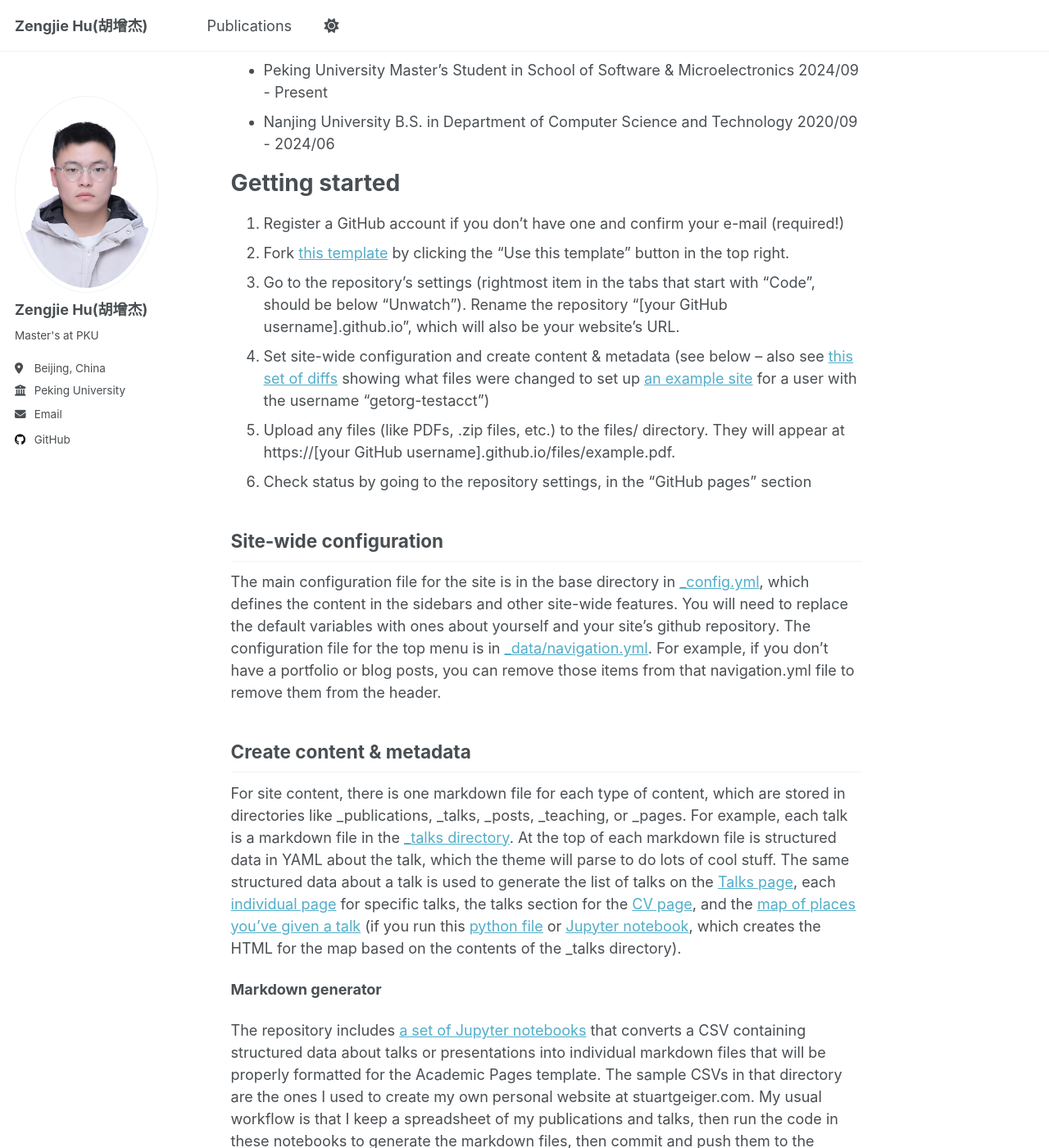
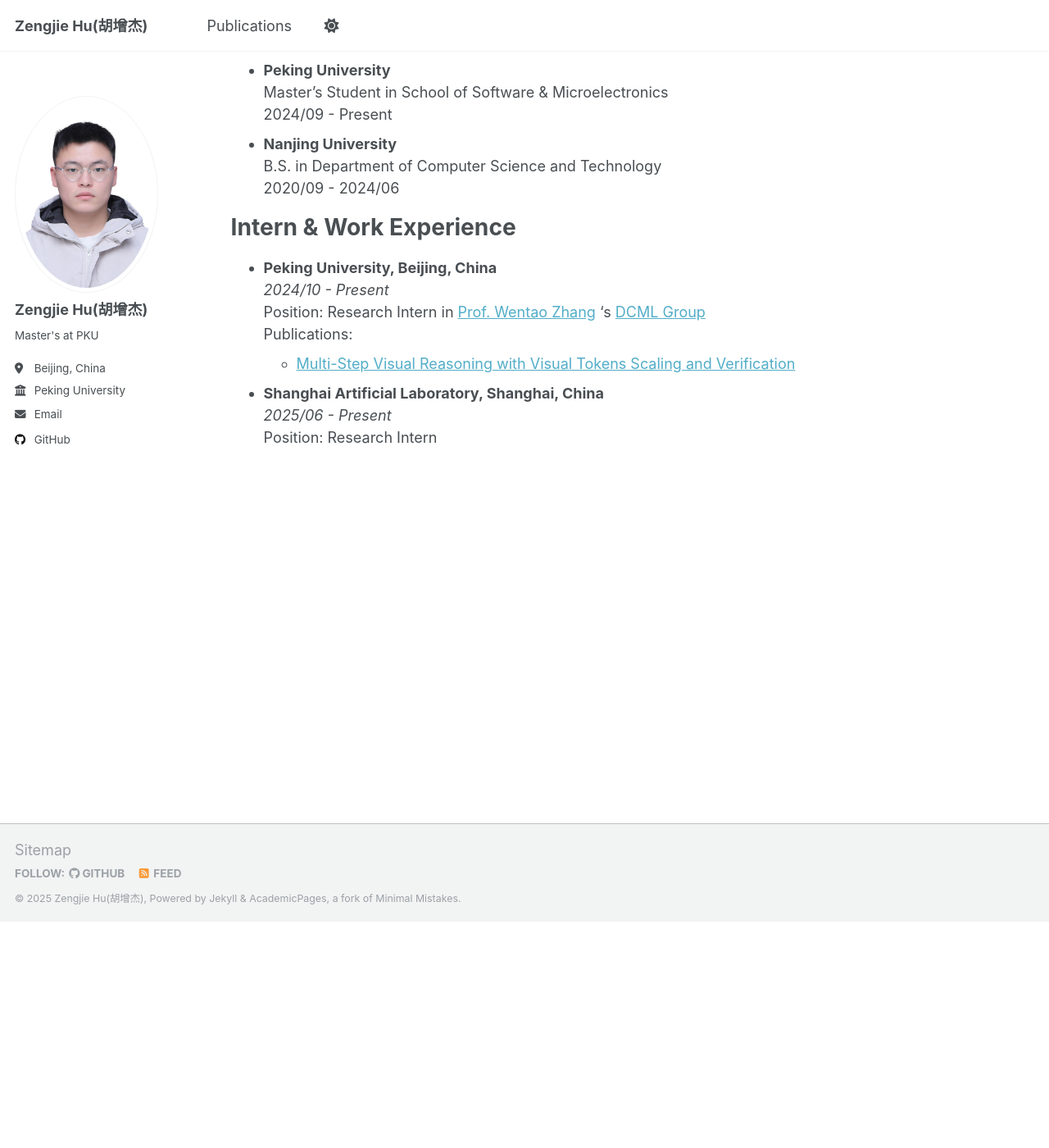
Before and after one commit to FloSophorae/FloSophorae.github.io, a Jekyll site: the page built from _pages/about.md, in a window 1280 px wide and 1400 px high, scrolled down 276 px. Shown: the whole window at 82% size. Built offline with Jekyll 4.4.1, drawn with Linux system fonts in a browser that asks for light colours; some of the changed text lies outside the part shown.

Commit message:
update about.md

```diff
--- a/_pages/about.md
+++ b/_pages/about.md
@@ -6,48 +6,27 @@
   - /about/
   - /about.html
 ---
-I am a Master’s student at the School of Software & Microelectronics, Peking University, supervised by [Assoc. Prof. Jing Qi](https://www.ss.pku.edu.cn/teacherteam/teacherlist/1610-%E8%8D%86%E7%90%A6.html). Concurrently, I work as a research assistant at [PKU-DCML Group](https://github.com/Open-DataFlow), supervised by [Prof. Wentao Zhang](https://zwt233.github.io/).
+I am a Master’s student at the School of Software and Microelectronics, Peking University, supervised by [Assoc. Prof. Jing Qi](https://www.ss.pku.edu.cn/teacherteam/teacherlist/1610-%E8%8D%86%E7%90%A6.html). Concurrently, I work as a research assistant at [PKU-DCML Group](https://github.com/Open-DataFlow), supervised by [Prof. Wentao Zhang](https://zwt233.github.io/).
 
 My research focuses on Multimodal Large Language Models and Reinforcement Learning.
 
 Education
 ======
-- Peking University
-Master's Student in School of Software & Microelectronics
+- **Peking University** <br>
+Master's Student in School of Software & Microelectronics <br>
 2024/09 - Present
-- Nanjing University
-B.S. in Department of Computer Science and Technology
+- **Nanjing University** <br>
+B.S. in Department of Computer Science and Technology <br>
 2020/09 - 2024/06
 
-Getting started
+Intern & Work Experience
 ======
-1. Register a GitHub account if you don't have one and confirm your e-mail (required!)
-2. Fork [this template](https://github.com/academicpages/academicpages.github.io) by clicking the "Use this template" button in the top right.
-3. Go to the repository's settings (rightmost item in the tabs that start with "Code", should be below "Unwatch"). Rename the repository "[your GitHub username].github.io", which will also be your website's URL.
-4. Set site-wide configuration and create content & metadata (see below -- also see [this set of diffs](http://archive.is/3TPas) showing what files were changed to set up [an example site](https://getorg-testacct.github.io) for a user with the username "getorg-testacct")
-5. Upload any files (like PDFs, .zip files, etc.) to the files/ directory. They will appear at https://[your GitHub username].github.io/files/example.pdf.
-6. Check status by going to the repository settings, in the "GitHub pages" section
+- **Peking University, Beijing, China** <br>
+*2024/10 - Present* <br>
+Position: Research Intern in [Prof. Wentao Zhang](https://zwt233.github.io/) 's [DCML Group](https://github.com/Open-DataFlow) <br>
+Publications:
+  - [Multi-Step Visual Reasoning with Visual Tokens Scaling and Verification](https://arxiv.org/abs/2506.07235)
 
-Site-wide configuration
-------
-The main configuration file for the site is in the base directory in [_config.yml](https://github.com/academicpages/academicpages.github.io/blob/master/_config.yml), which defines the content in the sidebars and other site-wide features. You will need to replace the default variables with ones about yourself and your site's github repository. The configuration file for the top menu is in [_data/navigation.yml](https://github.com/academicpages/academicpages.github.io/blob/master/_data/navigation.yml). For example, if you don't have a portfolio or blog posts, you can remove those items from that navigation.yml file to remove them from the header.
-
-Create content & metadata
-------
-For site content, there is one markdown file for each type of content, which are stored in directories like _publications, _talks, _posts, _teaching, or _pages. For example, each talk is a markdown file in the [_talks directory](https://github.com/academicpages/academicpages.github.io/tree/master/_talks). At the top of each markdown file is structured data in YAML about the talk, which the theme will parse to do lots of cool stuff. The same structured data about a talk is used to generate the list of talks on the [Talks page](https://academicpages.github.io/talks), each [individual page](https://academicpages.github.io/talks/2012-03-01-talk-1) for specific talks, the talks section for the [CV page](https://academicpages.github.io/cv), and the [map of places you've given a talk](https://academicpages.github.io/talkmap.html) (if you run this [python file](https://github.com/academicpages/academicpages.github.io/blob/master/talkmap.py) or [Jupyter notebook](https://github.com/academicpages/academicpages.github.io/blob/master/talkmap.ipynb), which creates the HTML for the map based on the contents of the _talks directory).
-
-**Markdown generator**
-
-The repository includes [a set of Jupyter notebooks](https://github.com/academicpages/academicpages.github.io/tree/master/markdown_generator
-) that converts a CSV containing structured data about talks or presentations into individual markdown files that will be properly formatted for the Academic Pages template. The sample CSVs in that directory are the ones I used to create my own personal website at stuartgeiger.com. My usual workflow is that I keep a spreadsheet of my publications and talks, then run the code in these notebooks to generate the markdown files, then commit and push them to the GitHub repository.
-
-How to edit your site's GitHub repository
-------
-Many people use a git client to create files on their local computer and then push them to GitHub's servers. If you are not familiar with git, you can directly edit these configuration and markdown files directly in the github.com interface. Navigate to a file (like [this one](https://github.com/academicpages/academicpages.github.io/blob/master/_talks/2012-03-01-talk-1.md) and click the pencil icon in the top right of the content preview (to the right of the "Raw | Blame | History" buttons). You can delete a file by clicking the trashcan icon to the right of the pencil icon. You can also create new files or upload files by navigating to a directory and clicking the "Create new file" or "Upload files" buttons.
-
-Example: editing a markdown file for a talk
-![Editing a markdown file for a talk](/images/editing-talk.png)
-
-For more info
-------
-More info about configuring Academic Pages can be found in [the guide](https://academicpages.github.io/markdown/), the [growing wiki](https://github.com/academicpages/academicpages.github.io/wiki), and you can always [ask a question on GitHub](https://github.com/academicpages/academicpages.github.io/discussions). The [guides for the Minimal Mistakes theme](https://mmistakes.github.io/minimal-mistakes/docs/configuration/) (which this theme was forked from) might also be helpful.
+- **Shanghai Artificial Laboratory, Shanghai, China** <br>
+*2025/06 - Present* <br>
+Position: Research Intern
```
